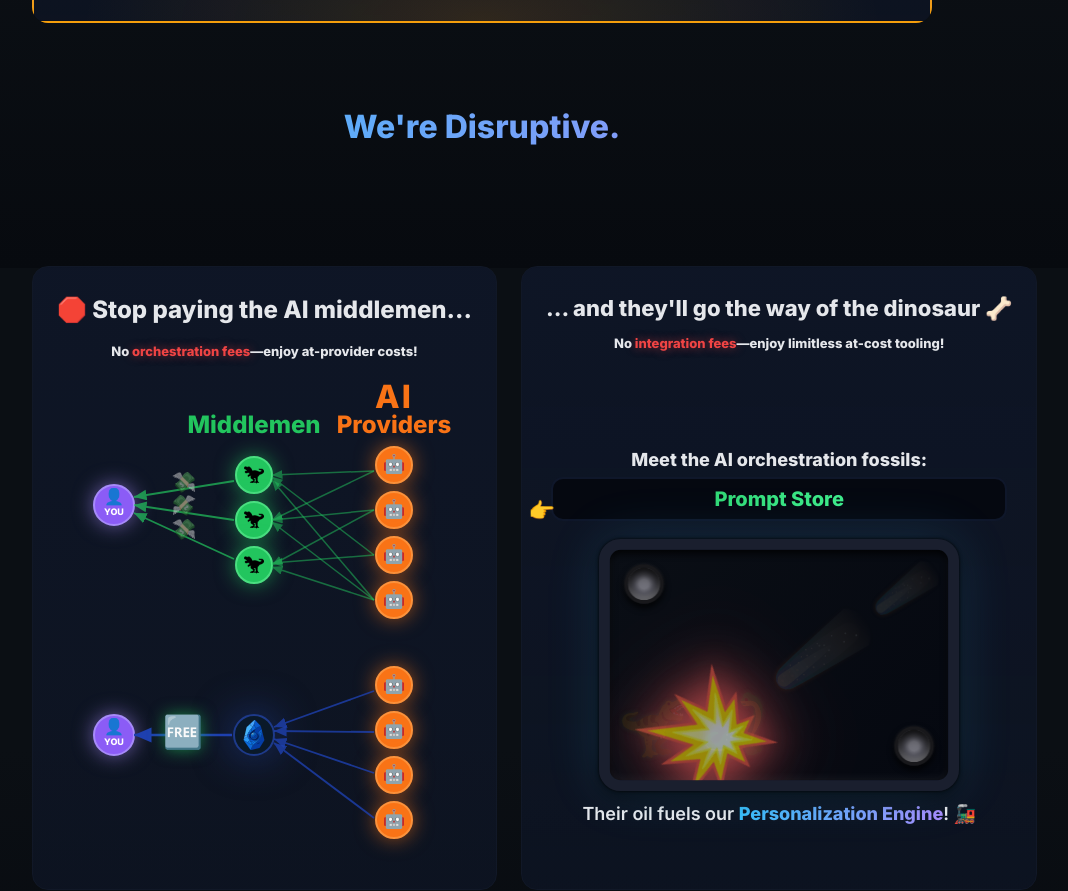
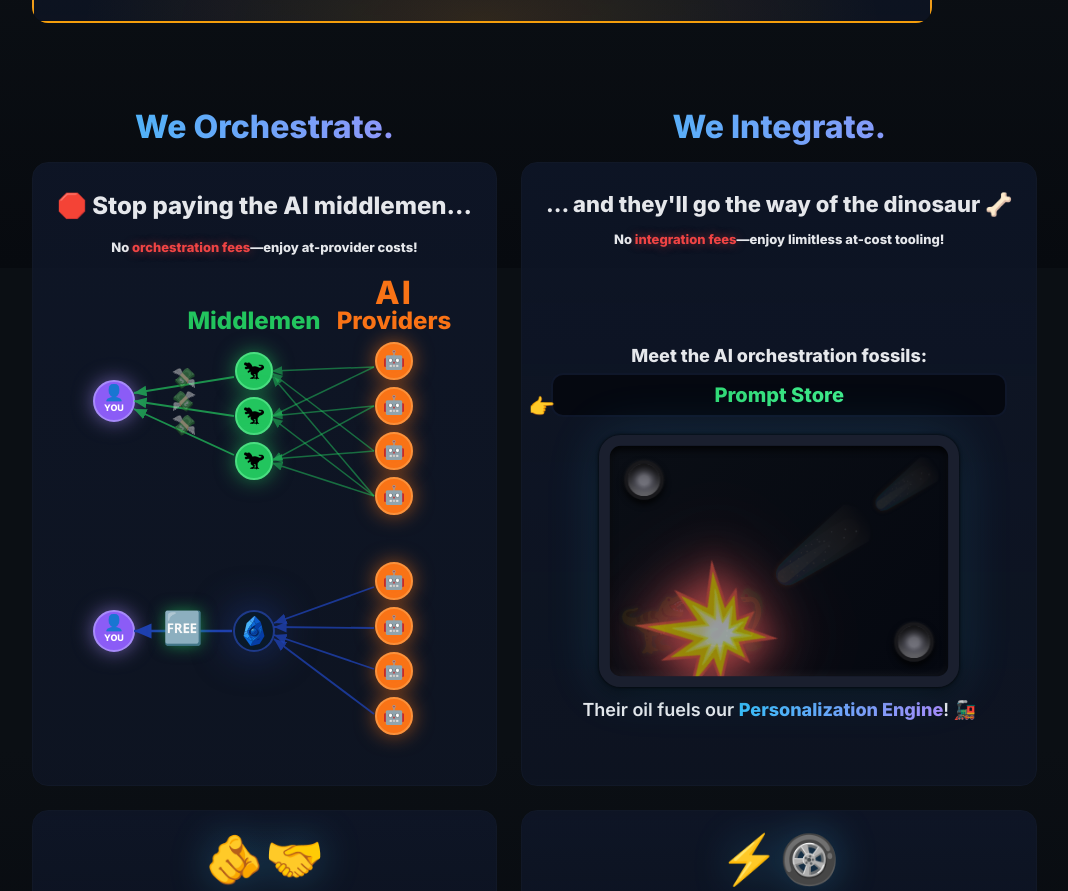
Before and after one commit to KadenMIDE/landing-page, a plain HTML site: page index.html in a window 1280 px wide. Shown: the part 1332-2223 px from the top of the page, without its empty margins (158-1226 px from the left). Drawn offline with Linux system fonts and the light colour scheme.

Commit message:
Update index.html

```diff
--- a/index.html
+++ b/index.html
@@ -529,16 +529,12 @@
     <!-- We're Disruptive - Middelman Bypass & Competitor Callout -->
     <section class="sec" style="padding:48px 0">
       <div style="max-width:900px;margin:0 auto">
-        <div style="text-align:center;margin-bottom:24px">
-          <h2 style="margin:0;font-size:32px;background:linear-gradient(90deg,var(--brand),var(--brand2));-webkit-background-clip:text;background-clip:text;color:transparent">We're Disruptive.</h2>
-        </div>
-      </div>
-    </section>
-    <section class="sec" style="padding:48px 0">
-      <div style="max-width:900px;margin:0 auto">
         <div class="grid-2" style="align-items:stretch;gap:24px">
-          <!-- Left Card: Skip the AI middleman -->
-          <div class="card" style="display:flex;flex-direction:column;justify-content:center;align-items:center;text-align:center;min-height:480px;padding:24px">
+          <!-- Left Column: We Orchestrate -->
+          <div style="display:flex;flex-direction:column">
+            <h2 style="margin:0 0 16px 0;font-size:32px;text-align:center;background:linear-gradient(90deg,var(--brand),var(--brand2));-webkit-background-clip:text;background-clip:text;color:transparent">We Orchestrate.</h2>
+            <!-- Left Card: Skip the AI middleman -->
+          <div class="card" style="display:flex;flex-direction:column;justify-content:center;align-items:center;text-align:center;min-height:480px;padding:24px;flex:1">
             <p style="font-size:24px;font-weight:700;margin:0 0 12px;line-height:1.6;white-space:nowrap">🛑 Stop paying the AI middlemen...</p>
             <p style="font-size:13px;margin:0;line-height:1.5">
               No <b style="color:#ef4444;text-shadow:0 0 10px rgba(239,68,68,0.5)">orchestration fees</b>—enjoy at-provider costs!
@@ -634,10 +630,14 @@
               <path d="M 300 348 L 200 314" stroke="#1e40af" stroke-width="1.8" fill="none" marker-end="url(#arrowBlue)" opacity="0.8"/>
               <path d="M 300 393 L 200 318" stroke="#1e40af" stroke-width="1.8" fill="none" marker-end="url(#arrowBlue)" opacity="0.8"/>
             </svg>
+            </div>
           </div>
 
-           <!-- Right Card: Meet the fossils + Neon Sign (MERGED) -->
-           <div class="card" style="display:flex;flex-direction:column;justify-content:space-between;text-align:center;min-height:480px;padding:24px;position:relative;overflow:visible">
+          <!-- Right Column: We Integrate -->
+          <div style="display:flex;flex-direction:column">
+            <h2 style="margin:0 0 16px 0;font-size:32px;text-align:center;background:linear-gradient(90deg,var(--brand),var(--brand2));-webkit-background-clip:text;background-clip:text;color:transparent">We Integrate.</h2>
+            <!-- Right Card: Meet the fossils + Neon Sign (MERGED) -->
+           <div class="card" style="display:flex;flex-direction:column;justify-content:space-between;text-align:center;min-height:480px;padding:24px;position:relative;overflow:visible;flex:1">
              <!-- Text content at top -->
              <div style="margin-bottom:8%">
                <p style="font-size:22px;font-weight:600;margin:0 0 8px;line-height:1.6;white-space:nowrap"><b>... and they'll go the way of the dinosaur 🦴</b></p>
@@ -668,6 +668,7 @@
               </div>
               <p style="font-size:18px;font-weight:600;margin-top:14%;margin-bottom:0;line-height:1.6">Their oil fuels our <b style="background:linear-gradient(90deg,var(--brand),var(--brand2));-webkit-background-clip:text;background-clip:text;color:transparent">Personalization Engine</b>! 🚂</p>
             </div>
+          </div>
           </div>
           <div class="card" style="text-align:center;position:relative;overflow:hidden">
             <div style="font-size:48px;margin-bottom:12px;filter:drop-shadow(0 0 20px rgba(56,189,248,0.3))">🫵🤝</div>
```
